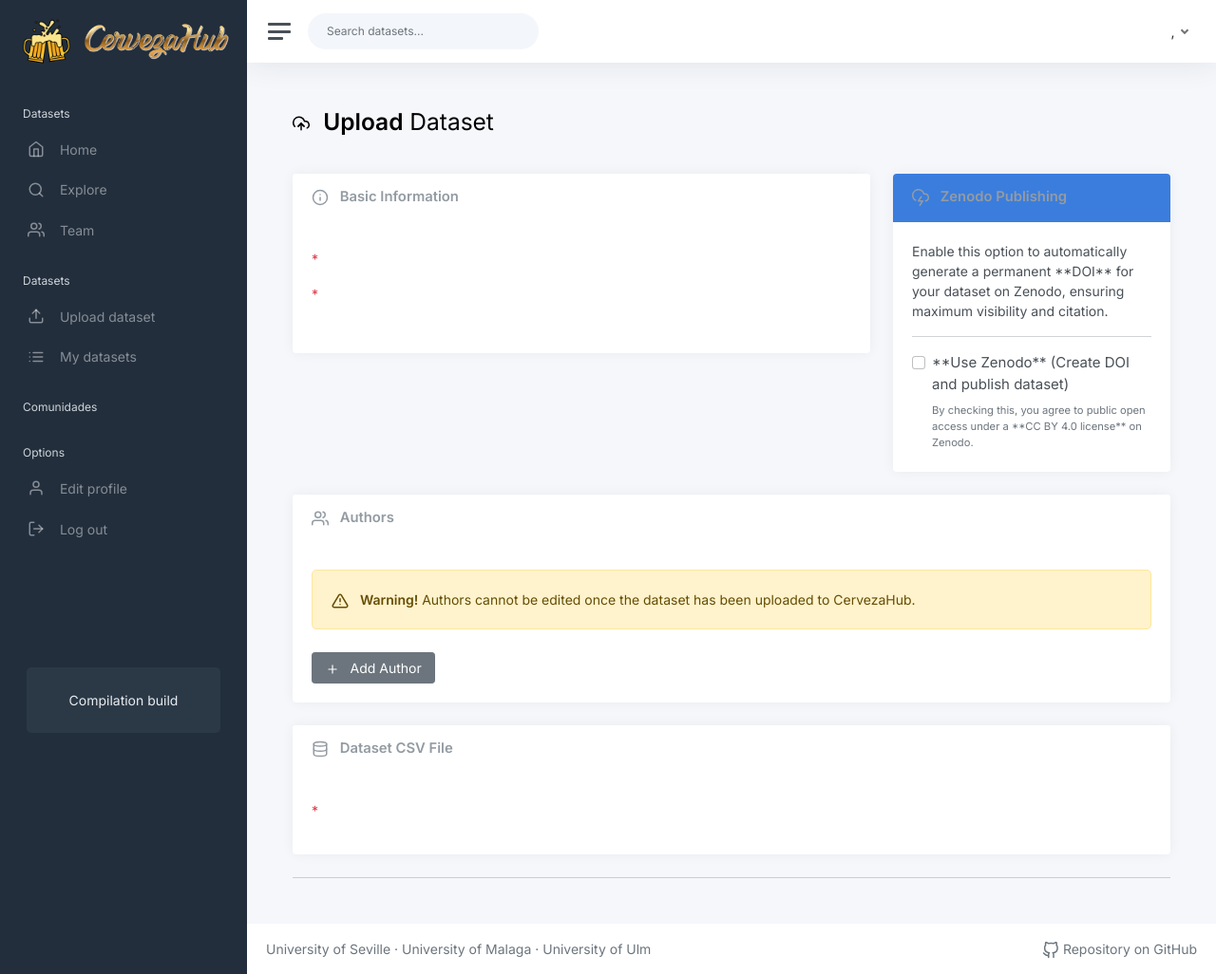
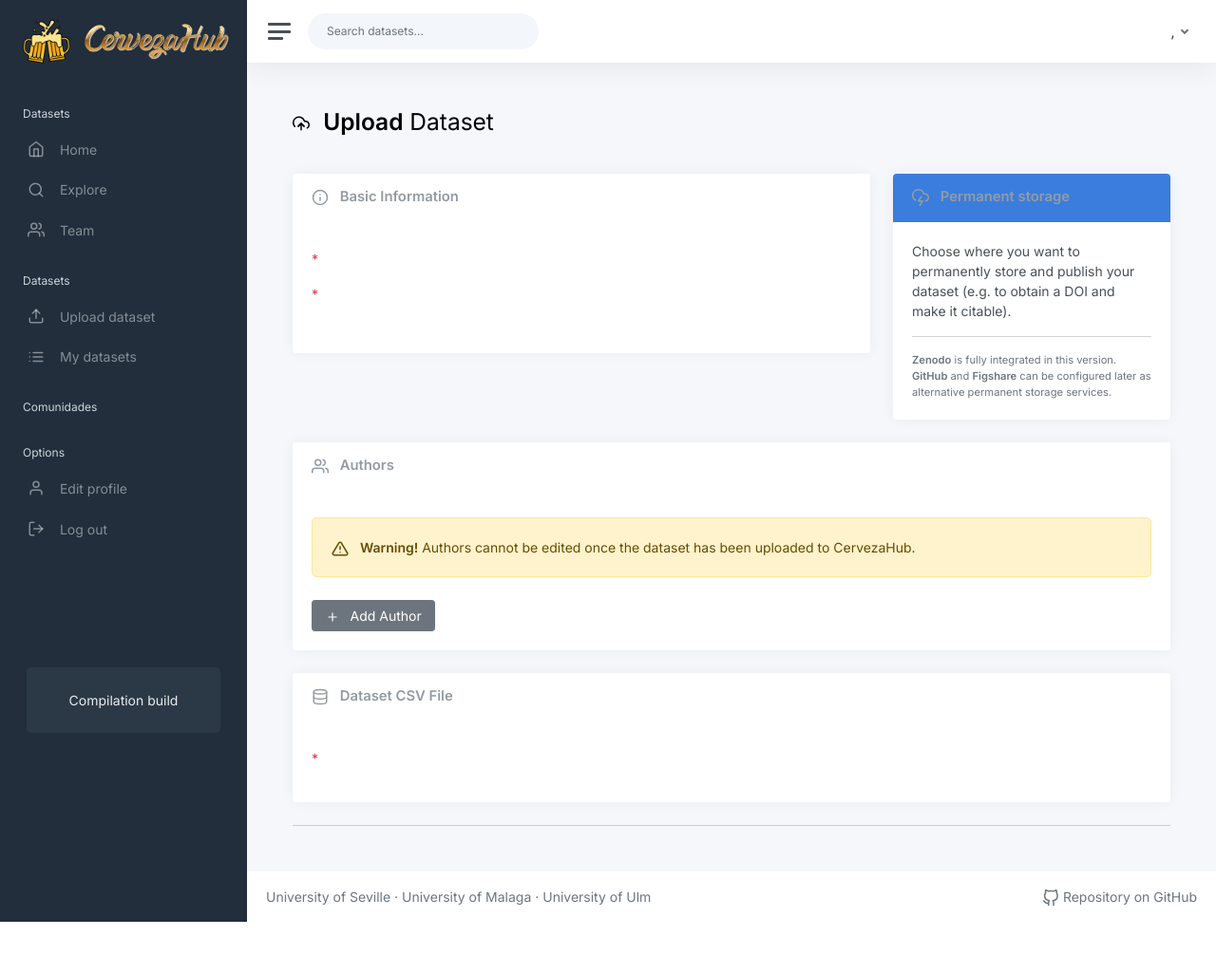
Before and after one commit to EGC-1/cerveza-hub-2, a Flask app: template app/modules/dataset/templates/dataset/upload_dataset.html in a window 1280 px wide. Shown: the whole page at 95% size. After the commit the page ends 971 px from the top, so only its background shows below. Run offline with Flask 3, Linux system fonts and the light colour scheme; the template is opened without the code that fills it, so the values that code supplies are empty.

Commit message:
feat: frontend de upload mejorado

```diff
--- a/app/modules/dataset/templates/dataset/upload_dataset.html
+++ b/app/modules/dataset/templates/dataset/upload_dataset.html
@@ -90,34 +90,40 @@
                 </div>
             </div>
 
-            {# ========================================== #}
-            {# SECCIÓN: ACTIVACIÓN ZENODO #}
-            {# ========================================== #}
+                        {# SECCIÓN: ALMACENAMIENTO PERMANENTE #}
             <div class="col-lg-4">
                 <div class="card mb-4 border-primary">
                     <div class="card-header bg-primary text-white">
-                        <h3 class="card-title mb-0"><i class="align-middle me-2" data-feather="cloud-lightning"></i> Zenodo Publishing</h3>
+                        <h3 class="card-title mb-0">
+                            <i class="align-middle me-2" data-feather="cloud-lightning"></i>
+                            Permanent storage
+                        </h3>
                     </div>
                     <div class="card-body">
                         <p class="card-text">
-                            Enable this option to automatically generate a permanent **DOI** for your dataset on Zenodo, ensuring maximum visibility and citation.
+                            Choose where you want to permanently store and publish your dataset
+                            (e.g. to obtain a DOI and make it citable).
                             <hr class="my-3">
                         </p>
 
-                        {# Botón/Checkbox de activación #}
-                        <div class="form-check">
-                            <input id="agreeCheckbox" class="form-check-input" type="checkbox" name="upload_to_zenodo" value="true">
-                            <label class="form-check-label" for="agreeCheckbox" style="font-size: 15px">
-                                **Use Zenodo** (Create DOI and publish dataset)
-                            </label>
-                            <small class="text-muted d-block mt-2">
-                                By checking this, you agree to public open access under a **CC BY 4.0 license** on Zenodo.
-                            </small>
+                        <div class="mb-3">
+                            {{ form.storage_service.label(class="form-label") }}
+                            {{ form.storage_service(class="form-select") }}
+                            {% for error in form.storage_service.errors %}
+                                <span class="text-danger">{{ error }}</span>
+                            {% endfor %}
                         </div>
 
+                        <small class="text-muted d-block mt-2">
+                            <strong>Zenodo</strong> is fully integrated in this version.
+                            <br>
+                            <strong>GitHub</strong> and <strong>Figshare</strong> can be configured later as alternative
+                            permanent storage services.
+                        </small>
                     </div>
                 </div>
             </div>
+
 
         </div>
 
```
Also changed, not shown: app/modules/dataset/templates/dataset/view_dataset.html (+17 -1 lines).
